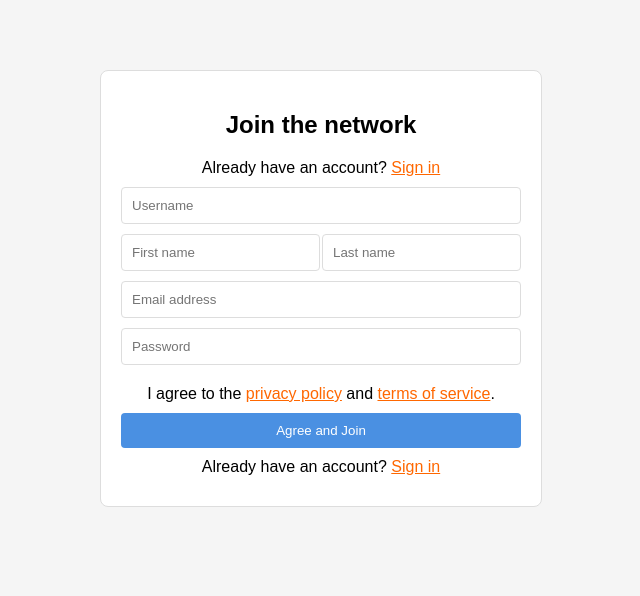
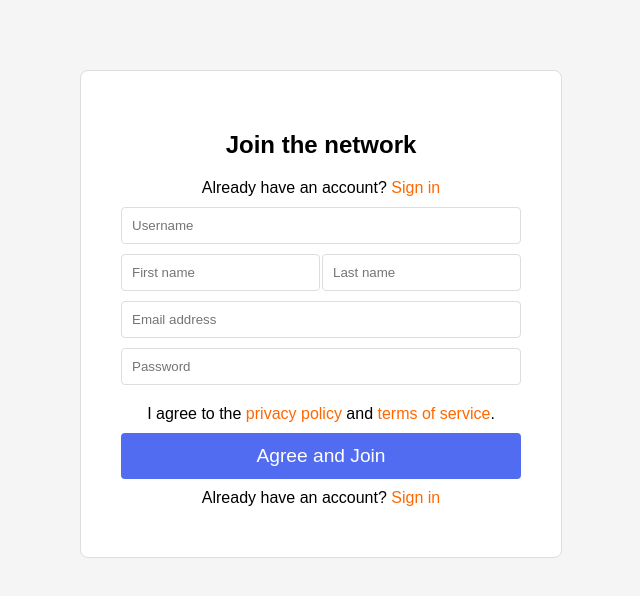
Before and after one commit to yordanos26/Evangadi_forum_final, a React (Vite) app in the folder Frontend/: page / in a window 1280 px wide. Shown: the top 596 px of the page, without its empty margins (319-959 px from the left). Built offline with nearby package versions, Linux system fonts and the light colour scheme.

Commit message:
react router dom installed , a change to Link , some adjustment in the style

```diff
--- a/Frontend/package.json
+++ b/Frontend/package.json
@@ -11,7 +11,8 @@
   },
   "dependencies": {
     "react": "^18.3.1",
-    "react-dom": "^18.3.1"
+    "react-dom": "^18.3.1",
+    "react-router-dom": "^6.26.2"
   },
   "devDependencies": {
     "@eslint/js": "^9.9.0",
--- a/Frontend/src/components/SignUp/SignUp.jsx
+++ b/Frontend/src/components/SignUp/SignUp.jsx
@@ -1,6 +1,6 @@
 import React, { useState } from "react";
 import classes from "./SignUp.module.css";
-
+import {Link}  from 'react-router-dom'
 const Signup = () => {
   const [formData, setFormData] = useState({
     username: "",
@@ -23,7 +23,7 @@ const Signup = () => {
     <div className={classes.signup_container}>
       <h2>Join the network</h2>
       <p>
-        Already have an account? <a href="/signin">Sign in</a>
+        Already have an account? <Link to="/login">Sign in</Link>
       </p>
       <form onSubmit={handleSubmit}>
         <input
@@ -70,12 +70,12 @@ const Signup = () => {
         />
         <p>
           I agree to the <a href="/privacy-policy">privacy policy</a> and{" "}
-          <a href="/terms">terms of service</a>.
+          <Link to="/terms">terms of service</Link>.
         </p>
         <button type="submit">Agree and Join</button>
       </form>
       <p>
-        Already have an account? <a href="/signin">Sign in</a>
+        Already have an account? <Link to="/login">Sign in</Link>
       </p>
     </div>
   );
--- a/Frontend/src/components/SignUp/SignUp.module.css
+++ b/Frontend/src/components/SignUp/SignUp.module.css
@@ -1,5 +1,5 @@
 body {
-    font-family: Arial, sans-serif;
+    font-family:Poppins, sans-serif;
     margin-top: 70px;
     background-color: #f5f5f5;
 }
@@ -8,10 +8,11 @@ body {
   width: 100%;
   max-width: 400px;
   margin: 0 auto;
-  padding: 20px;
+  padding: 40px;
   border: 1px solid #ddd;
   border-radius: 8px;
   background-color: #fff;
+  transition: all 0.5s ease;
 }
 .name_fields {
   display: flex;
@@ -40,14 +41,19 @@ body {
 }
 
 .signup_container button {
-  background-color: #4a90e2;
+  background-color: #516cf0;
   color: #fff;
-  padding: 10px;
+  padding: 12px 25px;
   border: none;
   border-radius: 4px;
   cursor: pointer;
+  font-size: 1.2rem;
+}
+.signup_container button:hover{
+  background-color: #0b5ed7;
 }
 
 .signup_container a {
   color: #ff6700;
+  text-decoration: none;
 }
--- a/Frontend/src/main.jsx
+++ b/Frontend/src/main.jsx
@@ -1,10 +1,14 @@
-import { StrictMode } from 'react'
-import { createRoot } from 'react-dom/client'
-import App from './App.jsx'
-import './index.css'
+import { StrictMode } from "react";
+import { createRoot } from "react-dom/client";
+import App from "./App.jsx";
+import "./index.css";
+import "./App.css";
+import { BrowserRouter } from "react-router-dom";
 
-createRoot(document.getElementById('root')).render(
-  <StrictMode>
-    <App />
-  </StrictMode>,
-)
+createRoot(document.getElementById("root")).render(
+  <BrowserRouter>
+    <StrictMode>
+      <App />
+    </StrictMode>
+  </BrowserRouter>
+);
```
Also changed, not shown: Frontend/src/App.jsx (+5 -6 lines), 1 other file (tests, documents, lock files or other folders).
